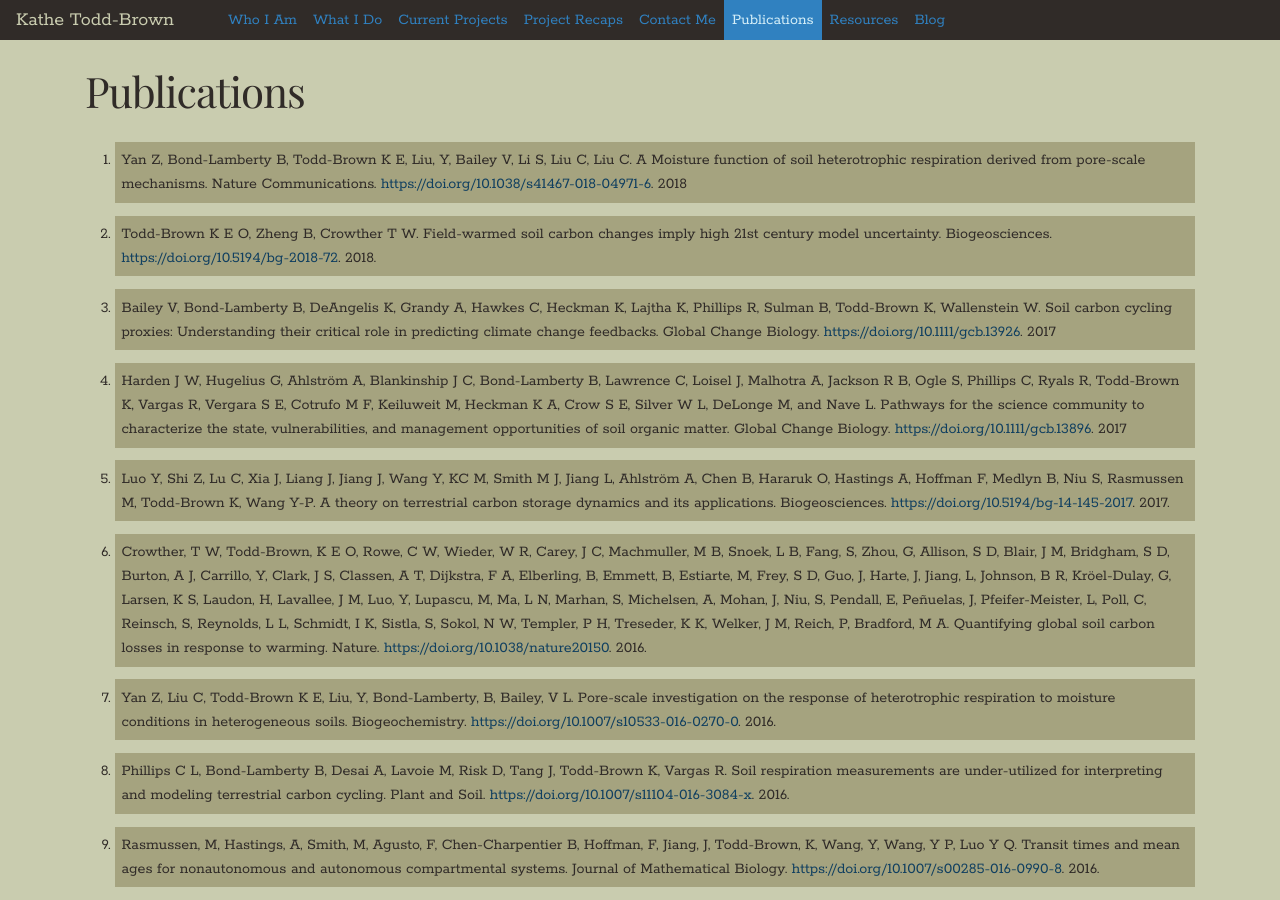
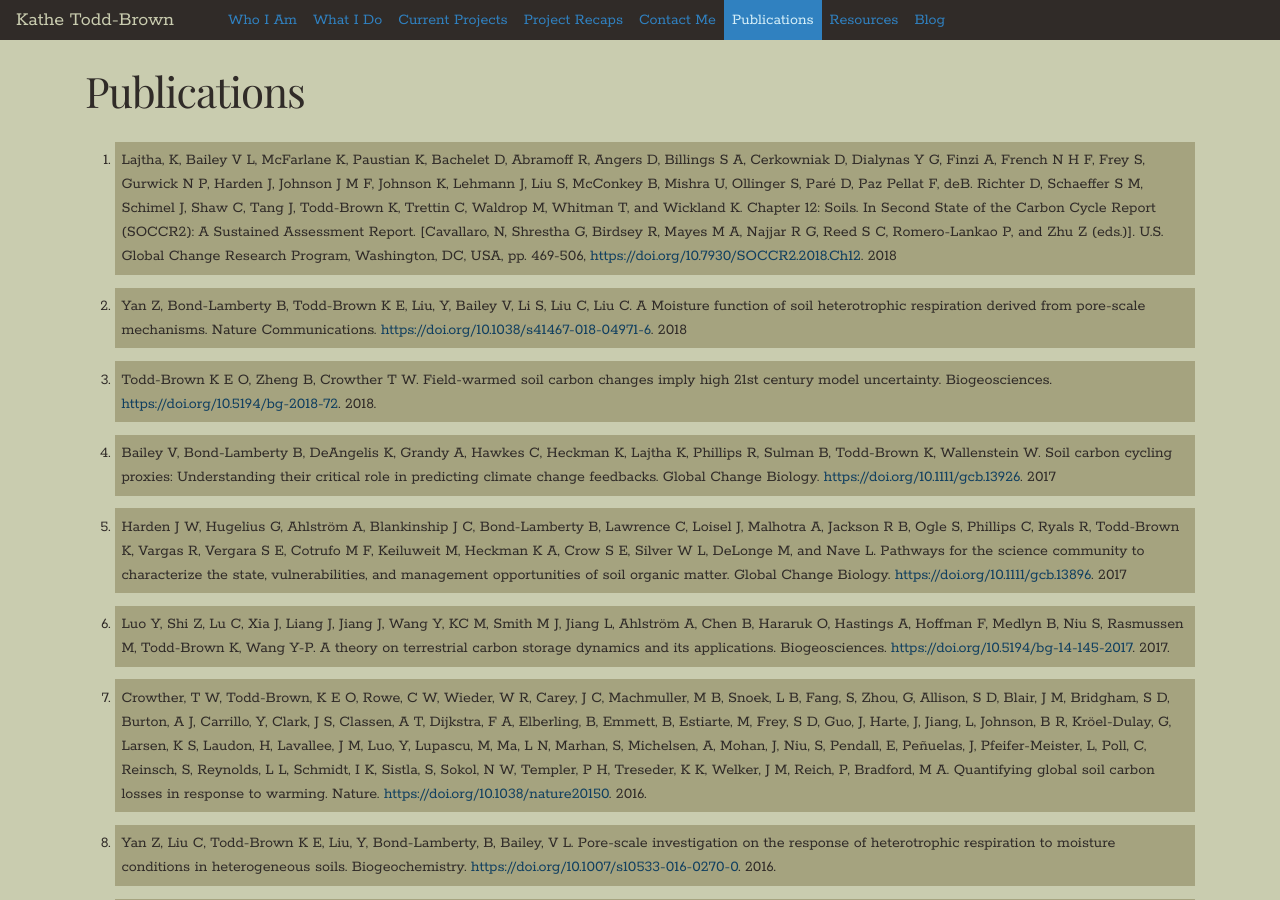
Before and after one commit to ktoddbrown/ktoddbrown.github.io, a Jekyll site: the page built from publications.markdown, in a window 1280 px wide and 900 px high. Built offline with Jekyll 4.4.1, drawn with Linux system fonts in a browser that asks for light colours; nearby versions of some CDN libraries.

Commit message:
added Lajtha to pub list

```diff
--- a/publications.markdown
+++ b/publications.markdown
@@ -3,7 +3,8 @@ layout: page
 title: Publications
 order: 5
 ---
-1.  Yan Z, Bond-Lamberty B, Todd-Brown K E, Liu, Y, Bailey V, Li S, Liu C, Liu C. A Moisture function of soil heterotrophic respiration derived from pore-scale mechanisms. Nature Communications. [https://doi.org/10.1038/s41467-018-04971-6](https://doi.org/10.1038/s41467-018-04971-6). 2018
+1. Lajtha, K, Bailey V L, McFarlane K, Paustian K, Bachelet D, Abramoff R, Angers D, Billings S A, Cerkowniak D, Dialynas Y G, Finzi A, French N H F, Frey S, Gurwick N P, Harden J, Johnson J M F, Johnson K, Lehmann J, Liu S, McConkey B, Mishra U, Ollinger S, Paré D, Paz Pellat F, deB. Richter D, Schaeffer S M, Schimel J, Shaw C, Tang J, Todd-Brown K, Trettin C, Waldrop M, Whitman T, and Wickland K. Chapter 12: Soils. In Second State of the Carbon Cycle Report (SOCCR2): A Sustained Assessment Report. [Cavallaro, N, Shrestha G, Birdsey R, Mayes M A, Najjar R G, Reed S C, Romero-Lankao P, and Zhu Z (eds.)]. U.S. Global Change Research Program, Washington, DC, USA, pp. 469-506, [https://doi.org/10.7930/SOCCR2.2018.Ch12](https://doi.org/10.7930/SOCCR2.2018.Ch12). 2018
+1. Yan Z, Bond-Lamberty B, Todd-Brown K E, Liu, Y, Bailey V, Li S, Liu C, Liu C. A Moisture function of soil heterotrophic respiration derived from pore-scale mechanisms. Nature Communications. [https://doi.org/10.1038/s41467-018-04971-6](https://doi.org/10.1038/s41467-018-04971-6). 2018
 1.  Todd-Brown K E O, Zheng B, Crowther T W. Field-warmed soil carbon changes imply high 21st century model uncertainty. Biogeosciences. [https://doi.org/10.5194/bg-2018-72](https://doi.org/10.5194/bg-2018-72). 2018.
 2.  Bailey V, Bond-Lamberty B, DeAngelis K, Grandy A, Hawkes C, Heckman K, Lajtha K, Phillips R, Sulman B, Todd-Brown K, Wallenstein W. Soil carbon cycling proxies: Understanding their critical role in predicting climate change feedbacks. Global Change Biology.  [https://doi.org/10.1111/gcb.13926](https://doi.org/10.1111/gcb.13926). 2017
 3. Harden J W, Hugelius G, Ahlström A, Blankinship J C, Bond-Lamberty B, Lawrence C, Loisel J, Malhotra A, Jackson R B, Ogle S, Phillips C, Ryals R, Todd-Brown K, Vargas R, Vergara S E, Cotrufo M F, Keiluweit M, Heckman K A, Crow S E, Silver W L, DeLonge M, and Nave L. Pathways for the science community to characterize the state, vulnerabilities, and management opportunities of soil organic matter. Global Change Biology. [https://doi.org/10.1111/gcb.13896](https://doi.org/10.1111/gcb.13896). 2017
```
